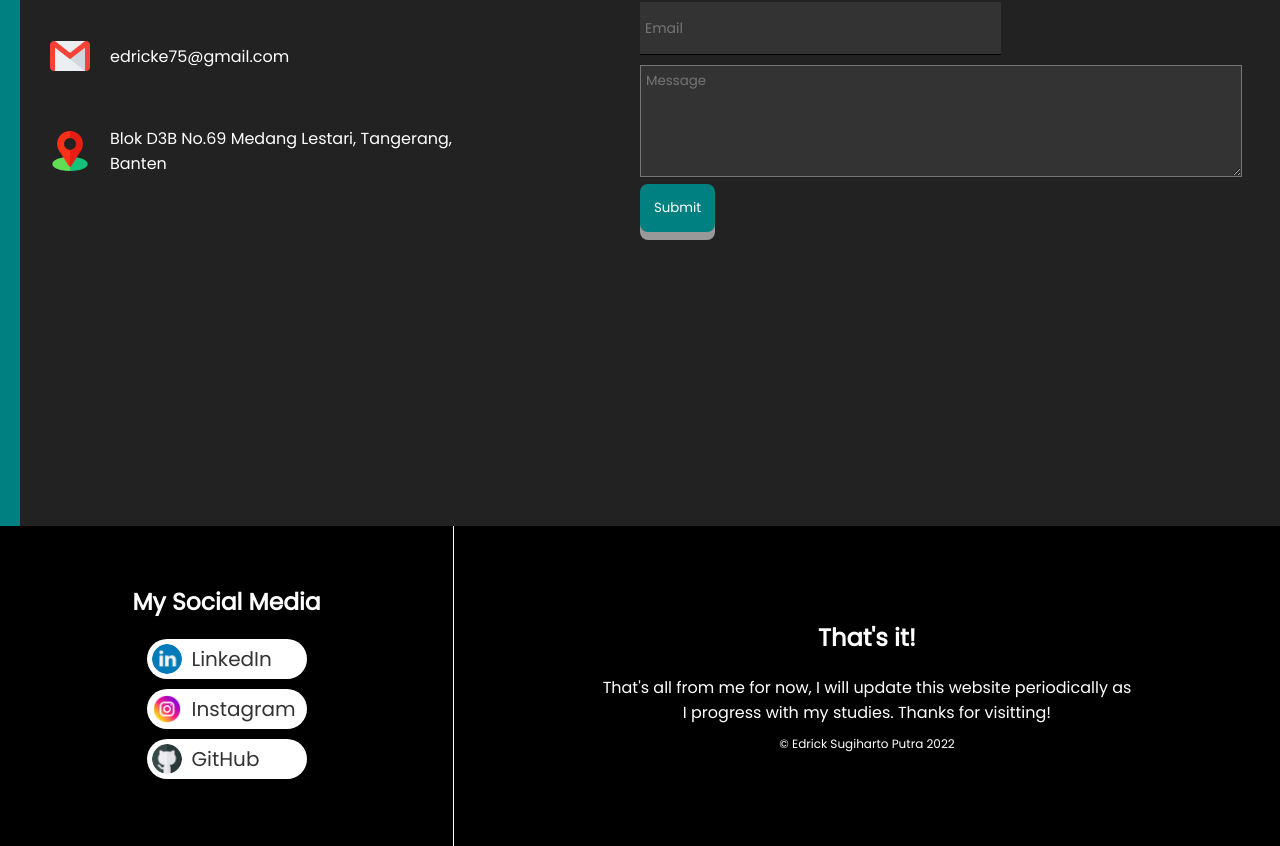
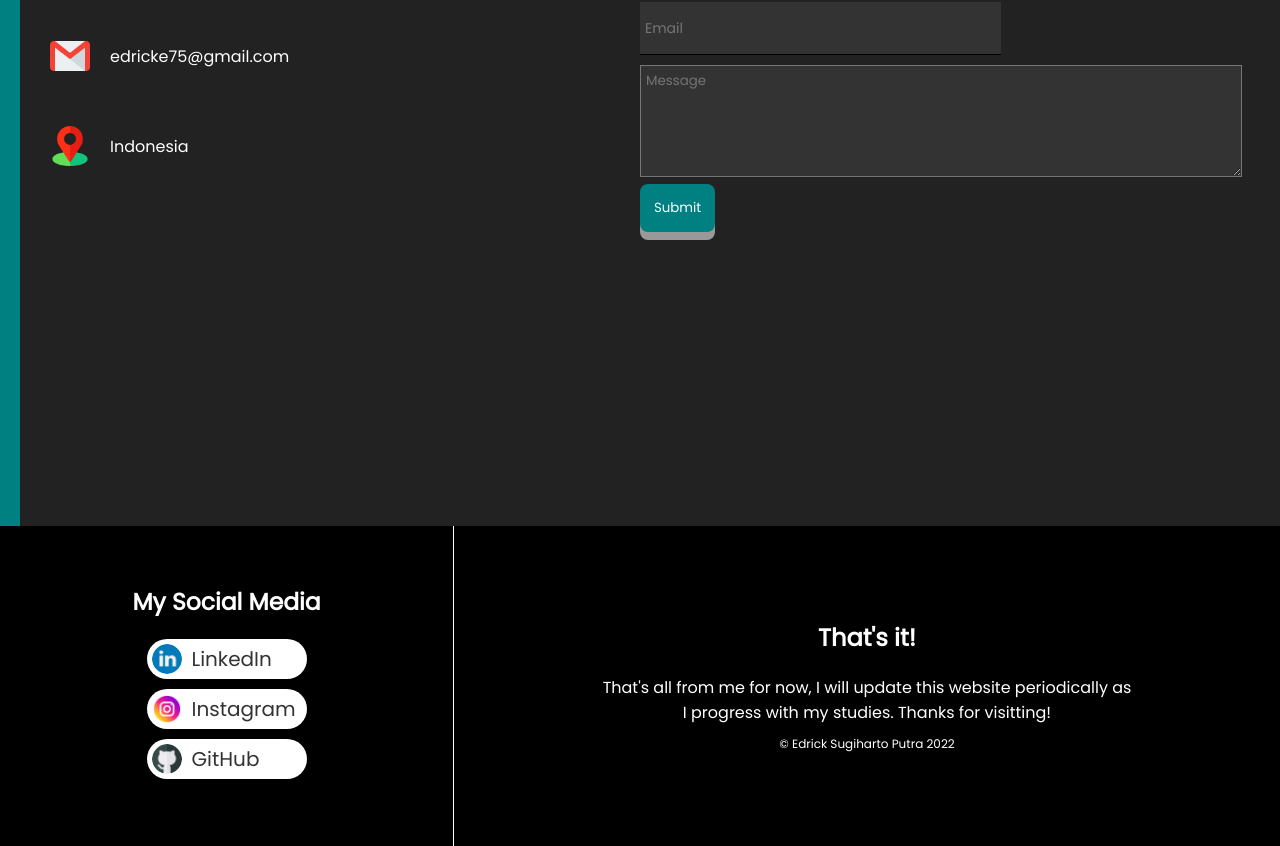
Before and after one commit to EdrickSugihartoPutra/ESP-Portofolio, a React (Create React App) app: page / in a window 1280 px wide. Shown: the part 3217-4063 px from the top of the page. Built offline with nearby package versions, Linux system fonts and the light colour scheme.

Commit message:
Update Contact.jsx

```diff
--- a/src/components/contact/Contact.jsx
+++ b/src/components/contact/Contact.jsx
@@ -54,7 +54,7 @@ const Contact = () => {
               </div>
               <div className="c-info-item">
                 <img src={Address} alt="" className="c-icon" />
-                <p>Blok D3B No.69 Medang Lestari, Tangerang, Banten</p>
+                <p>Indonesia</p>
               </div>
             </div>
           </div>
```
